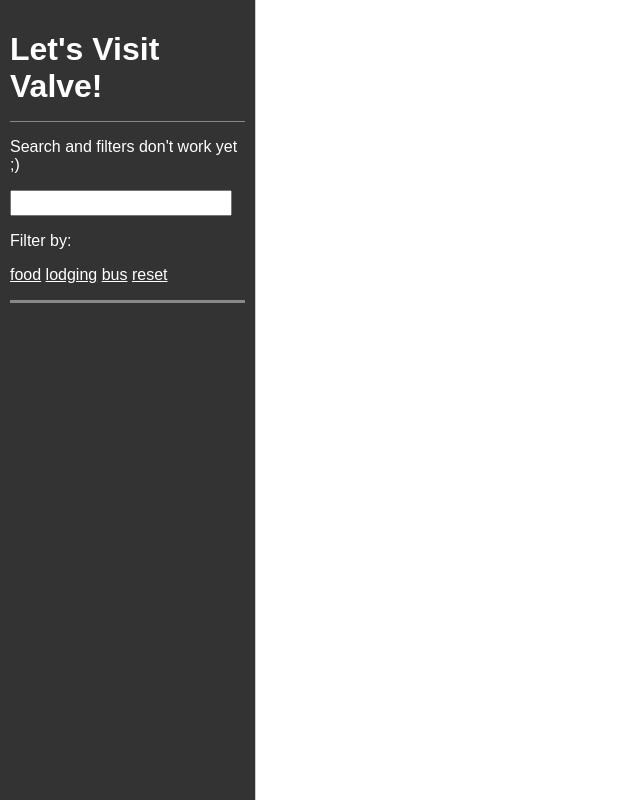
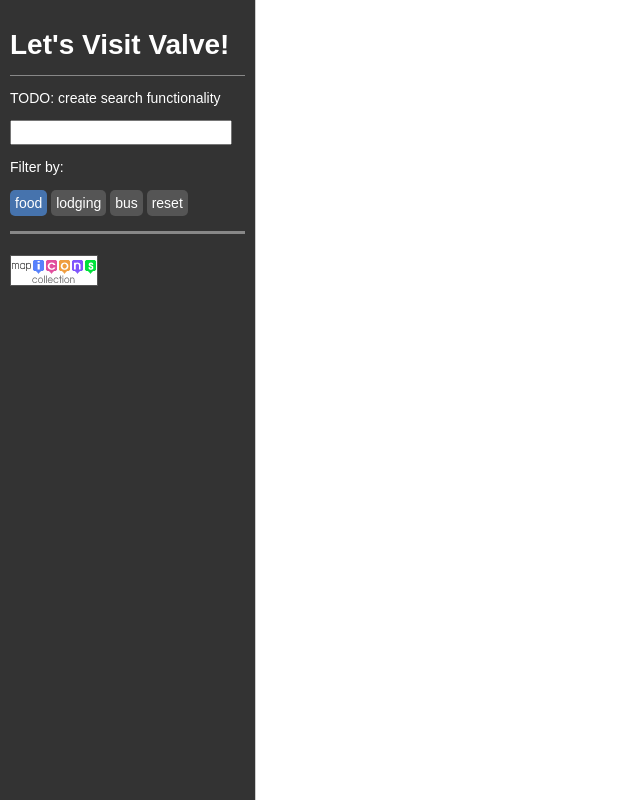
Before and after one commit to nicksorrell/fed-p5, a plain HTML site: page src/index.html in a window 1280 px wide. Both pictures are taken after a click on the link "food". Shown: the whole page, without its empty margins (0-640 px from the left). Drawn offline with Linux system fonts and the light colour scheme; some packages are replaced by stand-ins of ours.

```diff
--- a/src/css/style.css
+++ b/src/css/style.css
@@ -1,6 +1,7 @@
 html, body {
   height: 100%;
   font-family: sans-serif;
+  font-size: 14px;
   margin: 0;
   padding: 0;
 }
@@ -27,7 +28,20 @@
   border-bottom: 1px solid #888;
 }
 
-#menu a, #menu a:visited {
+#menu a {
+  color: #fff;
+  background: #555;
+  padding: 5px;
+  border-radius: 5px;
+  line-height: 2em;
+  text-decoration: none;
+}
+
+#menu a.active {
+  background: #4673AD;
+}
+
+#menu a:visited {
   color: #fff;
 }
 
--- a/src/index.html
+++ b/src/index.html
@@ -10,16 +10,17 @@
   <div id="main">
     <div id="menu">
       <h1>Let's Visit Valve!</h1>
-      <p>Search and filters don't work yet ;)</p>
+      <p>TODO: create search functionality</p>
       <input type="text">
       <p>Filter by:</p>
-      <a href="#">food</a>
-      <a href="#">lodging</a>
-      <a href="#">bus</a>
-      <a href="#">reset</a>
+      <nav data-bind="foreach: filters">
+        <a href="#" data-bind="text: $data.label, click: $parent.filterBy, css: {active: $data.active}, attr: {'data-filter': $data.label}"></a>
+      </nav>
+
       <ul data-bind="foreach: filteredPlaces">
-          <li data-bind="text: $data.name, click: $parent.showDetails, css: { active: $data == $parent.selectedPlace()}"></li>
-        </ul>
+        <li data-bind="text: $data.name, click: $parent.showDetails, css: { active: $data == $parent.selectedPlace() }"></li>
+      </ul>
+      <img src="img/miclogo-88x31.gif" alt="Map Markers">
     </div>
     <div id="map"></div>
   </div>
--- a/src/js/app.js
+++ b/src/js/app.js
@@ -1,4 +1,6 @@
 function ViewModel() {
+   "use strict";
+
     var _this = this;
 
     this.valve = {lat: 47.614374, lng: -122.194059};
@@ -9,7 +11,16 @@
 
     this.filteredPlaces = ko.observableArray([]);
 
-    this.selectedPlace = ko.observable( { id:null } );
+    this.selectedPlace = ko.observable({
+      id:null
+    });
+
+    this.filters = ko.observableArray([
+      { label: 'food', active: false, terms: ['restaurant', 'bar'] },
+      { label: 'lodging', active: false, terms: ['lodging'] },
+      { label: 'bus', active: false, terms: ['bus_station'] },
+      { label: 'reset', active: false, terms: []}
+    ]);
 
     this.initMap = function(){
       map = new google.maps.Map(document.getElementById('map'), {
@@ -37,21 +48,21 @@
         location: this.valve,
         types: ['restaurant', 'bar'],
         rankBy: google.maps.places.RankBy.DISTANCE
-      }
+      };
       service.nearbySearch(foodRequest, this.addResultsToList);
 
       var busRequest = {
         location: this.valve,
         types: ['bus_station'],
         rankBy: google.maps.places.RankBy.DISTANCE
-      }
+      };
       service.nearbySearch(busRequest, this.addResultsToList);
 
       var lodgingRequest = {
         location: this.valve,
         types: ['lodging'],
         rankBy: google.maps.places.RankBy.DISTANCE
-      }
+      };
       service.nearbySearch(lodgingRequest, this.addResultsToList);
 
     };
@@ -160,11 +171,76 @@
       this.markers.push(markerObj);
     };
 
-    this.filterResults = function(data){
-      console.log(data);
-    }
-};
+    this.filterBy = function() {
+      // Get the selected filter for lookup, and init vars for the function
+      var filterType = event.target.getAttribute('data-filter');
+      var tempArray = [];
+      var anyFilterActive = false;
+      var filter;
 
+      // Check to see if there are no active filters
+      for(filter in _this.filters()){
+        if(_this.filters()[filter].active) {
+          anyFilterActive = true;
+        }
+      }
+
+      // If the reset option is selected, set all filters to inactive. Or if no filters are active anyway...
+      if(filterType == 'reset' || anyFilterActive){
+        // Put all our results in the temp array since we're not filtering
+        tempArray = _this.allPlaces();
+        for(filter in _this.filters()){
+          _this.filters.replace(_this.filters()[filter], {
+            label: _this.filters()[filter].label,
+            active : false,
+            terms: _this.filters()[filter].terms
+          });
+        }
+        // Otherwise, toggle the selected filter's active state in the filters observableArray
+      } else {
+        for(filter in _this.filters()){
+          if(_this.filters()[filter].label == filterType) {
+            _this.filters.replace(_this.filters()[filter], {
+              label: _this.filters()[filter].label,
+              active : !_this.filters()[filter].active,
+              terms: _this.filters()[filter].terms
+            });
+          }
+        }
+
+        // look at each filter, if it is active, push matches into the temp array...
+        for(filter in _this.filters()){
+          if(_this.filters()[filter].active === true){
+            for(var i = 0, j = _this.allPlaces().length; i < j; i++) {
+              for(var k = 0, l = _this.filters()[filter].terms.length; k < l; k++){
+                if(_this.allPlaces()[i].types[0] == _this.filters()[filter].terms[k]) {
+                  tempArray.push(_this.allPlaces()[i]);
+                }
+              }
+            }
+          }
+        }
+      }
+
+      // finally, filter the results and display them
+      _this.filteredPlaces(tempArray);
+      _this.filterMarkers();
+    };
+
+    this.filterMarkers = function() {
+      for(var i = 0, j = this.markers().length; i < j; i++) {
+        this.markers()[i].marker.setMap(null);
+        for(var k = 0, l = this.filteredPlaces().length; k < l; k++) {
+          if(this.markers()[i].id == this.filteredPlaces()[k].id) {
+            this.markers()[i].marker.setMap(map);
+          }
+        }
+      }
+    };
+}
+
+var map;
+var infowindow;
 var app = {
     viewmodel: new ViewModel()
 };
```
